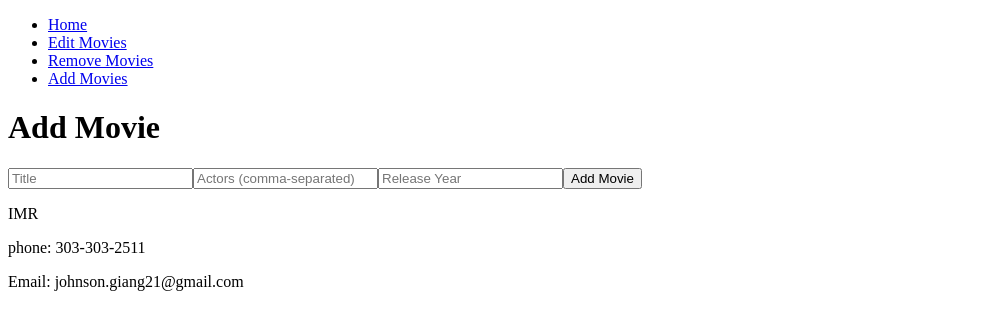
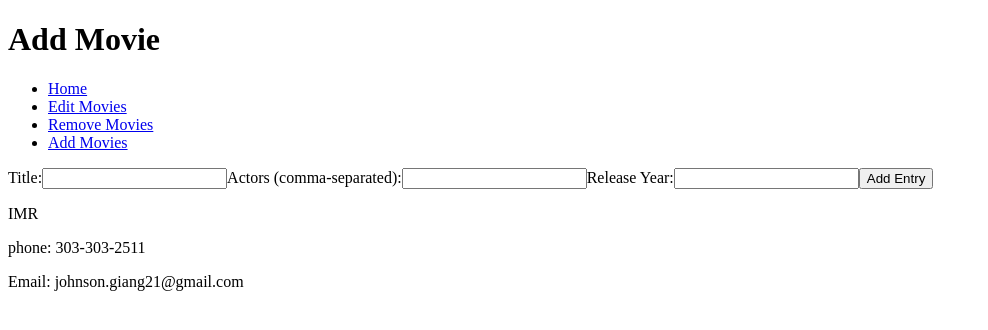
Before and after one commit to Johnson150/imrmovie, a Next.js app: page /addmovies in a window 1280 px wide. Shown: the top 330 px of the page, without its empty margins (0-988 px from the left). Built offline with nearby package versions, Linux system fonts and the light colour scheme.

Commit message:
ADD MOVIE COMPONENT

```diff
--- a/app/components/Add.js
+++ /dev/null
@@ -1,47 +0,0 @@
-import React, { useState } from 'react';
-
-const AddMoviePage = () => {
-    const [title, setTitle] = useState('');
-    const [actors, setActors] = useState('');
-    const [releaseYear, setReleaseYear] = useState('');
-
-    const handleSubmit = async (e) => {
-        e.preventDefault();
-        const movie = { title, actors: actors.split(','), release_year: releaseYear };
-        try {
-            const response = await fetch('/api/addmovie', {
-                method: 'POST',
-                headers: {
-                    'Content-Type': 'application/json',
-                },
-                body: JSON.stringify(movie),
-            });
-
-            if (!response.ok) {
-                throw new Error('Failed to add movie');
-            }
-
-            console.log('Movie added successfully:', movie);
-            // Clear the form fields after successful submission
-            setTitle('');
-            setActors('');
-            setReleaseYear('');
-        } catch (error) {
-            console.error('Error adding movie:', error.message);
-        }
-    };
-
-    return (
-        <div>
-            <h1>Add Movie</h1>
-            <form onSubmit={handleSubmit}>
-                <input type="text" placeholder="Title" value={title} onChange={(e) => setTitle(e.target.value)} required />
-                <input type="text" placeholder="Actors (comma-separated)" value={actors} onChange={(e) => setActors(e.target.value)} required />
-                <input type="number" placeholder="Release Year" value={releaseYear} onChange={(e) => setReleaseYear(e.target.value)} required />
-                <button type="submit">Add Movie</button>
-            </form>
-        </div>
-    );
-};
-
-export default AddMoviePage;
--- /dev/null
+++ b/app/components/AddEntryForm.js
@@ -0,0 +1,46 @@
+// components/AddEntryForm.js
+
+import React, { useState } from 'react';
+
+const AddEntryForm = ({ onAddEntry }) => {
+  const [title, setTitle] = useState('');
+  const [actors, setActors] = useState('');
+  const [releaseYear, setReleaseYear] = useState('');
+
+  const handleSubmit = async (e) => {
+    e.preventDefault();
+    const response = await fetch('/api/addEntry', {
+      method: 'POST',
+      headers: {
+        'Content-Type': 'application/json',
+      },
+      body: JSON.stringify({ title, actors: actors.split(','), release_year: parseInt(releaseYear) }),
+    });
+    const data = await response.json();
+    if (response.ok) {
+      onAddEntry(data.entry); // Notify parent component about the new entry
+      setTitle('');
+      setActors('');
+      setReleaseYear('');
+    } else {
+      console.error(data.error);
+    }
+  };
+
+  return (
+    <form onSubmit={handleSubmit}>
+      <label>Title:</label>
+      <input type="text" value={title} onChange={(e) => setTitle(e.target.value)} required />
+
+      <label>Actors (comma-separated):</label>
+      <input type="text" value={actors} onChange={(e) => setActors(e.target.value)} required />
+
+      <label>Release Year:</label>
+      <input type="number" value={releaseYear} onChange={(e) => setReleaseYear(e.target.value)} required />
+
+      <button type="submit">Add Entry</button>
+    </form>
+  );
+};
+
+export default AddEntryForm;
--- a/pages/addmovies.js
+++ b/pages/addmovies.js
@@ -1,18 +1,24 @@
-// pages/addmovies.js
-
-import React from 'react';
-import Add from '../app/components/Add';
+import React, { useState } from 'react';
+import AddEntryForm from '../app/components/AddEntryForm';
 import Navbar from '../app/components/Navbar';
 import Footer from '../app/components/Footer';
 
-const AddMoviePage = () => {
+const AddMovies = () => {
+  // Define handleAddEntry function to handle adding new entries
+  const handleAddEntry = (newEntry) => {
+    // Handle adding the new entry to your data store or perform any necessary actions
+    console.log('New entry added:', newEntry);
+  };
+
   return (
     <div>
+      <h1>Add Movie</h1>
       <Navbar />
-            <Add />
+      {/* Pass handleAddEntry function as a prop to AddEntryForm */}
+      <AddEntryForm onAddEntry={handleAddEntry} />
       <Footer />
     </div>
   );
 };
 
-export default AddMoviePage;
+export default AddMovies;
--- /dev/null
+++ b/pages/api/addEntry.js
@@ -0,0 +1,32 @@
+// pages/api/addEntry.js
+
+import { MongoClient } from 'mongodb';
+
+export default async function handler(req, res) {
+  if (req.method === 'POST') {
+    const client = new MongoClient(process.env.MONGODB_URI, {
+      useNewUrlParser: true,
+      useUnifiedTopology: true,
+    });
+
+    try {
+      await client.connect();
+      const database = client.db('IMR');
+      const collection = database.collection('movies');
+
+      // Extract data from the request body (assuming it's JSON data)
+      const { title, actors, release_year } = req.body;
+
+      // Insert the new entry into the database
+      const result = await collection.insertOne({ title, actors, release_year });
+      res.status(201).json({ message: 'Entry added successfully', entry: result.ops[0] });
+    } catch (err) {
+      console.error(err);
+      res.status(500).json({ error: 'Internal Server Error' });
+    } finally {
+      await client.close();
+    }
+  } else {
+    res.status(405).json({ error: 'Method Not Allowed' });
+  }
+}
```
Lines whose indentation alone changed are shown as unchanged.
